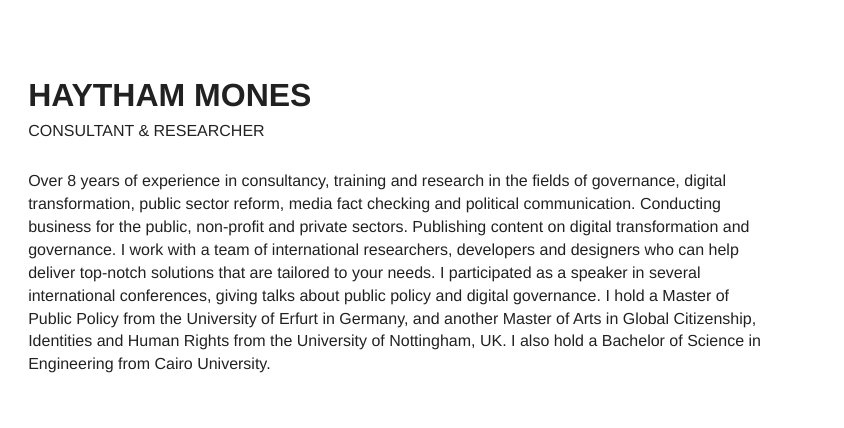
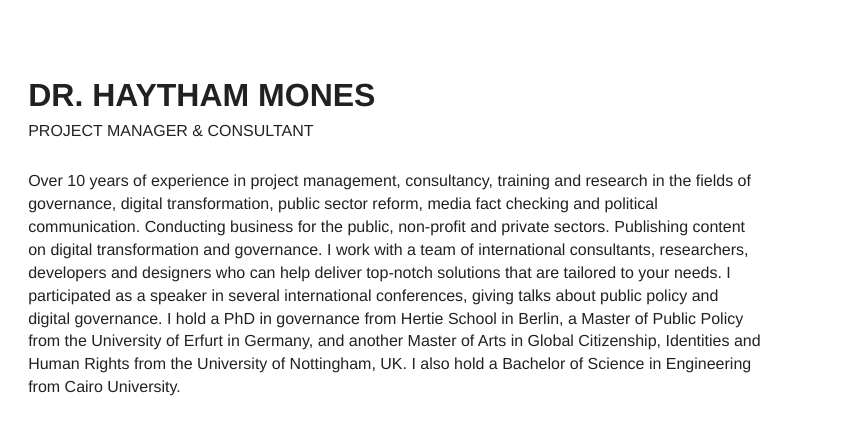
Before and after one commit to hmones/personal-website, a website: page index.html in a window 1280 px wide. Shown: the top 428 px of the page, 436-1280 px from the left. Drawn offline with Linux system fonts and the light colour scheme; a web font is replaced by a local one.

Commit message:
Updated bio

```diff
--- a/index.html
+++ b/index.html
@@ -29,16 +29,16 @@
             <img alt="Haytham Mones Logo Large" class="ui image" src="images/logo-lg.png">
         </div>
         <div class="ui eight wide column">
-            <h1 class="ui header">HAYTHAM MONES</h1>
-            <div style="margin-top: -13px;margin-bottom: 28px;">CONSULTANT & RESEARCHER</div>
+            <h1 class="ui header">DR. HAYTHAM MONES</h1>
+            <div style="margin-top: -13px;margin-bottom: 28px;">PROJECT MANAGER & CONSULTANT</div>
             <p>
-                Over 8 years of experience in consultancy, training and research in the fields of governance, digital
+                Over 10 years of experience in project management, consultancy, training and research in the fields of governance, digital
                 transformation, public sector reform, media fact checking and political communication. Conducting
                 business for the public, non-profit and private sectors. Publishing content on digital transformation
-                and governance. I work with a team of international researchers,
+                and governance. I work with a team of international consultants, researchers,
                 developers and designers who can help deliver top-notch solutions that are tailored to your needs. I
                 participated as a speaker in several
-                international conferences, giving talks about public policy and digital governance. I hold a Master of
+                international conferences, giving talks about public policy and digital governance. I hold a PhD in governance from Hertie School in Berlin, a Master of
                 Public Policy from the University of Erfurt in Germany, and another Master of Arts in Global
                 Citizenship, Identities and Human Rights from the University of Nottingham, UK. I also hold a Bachelor
                 of Science in Engineering from Cairo University.
```
